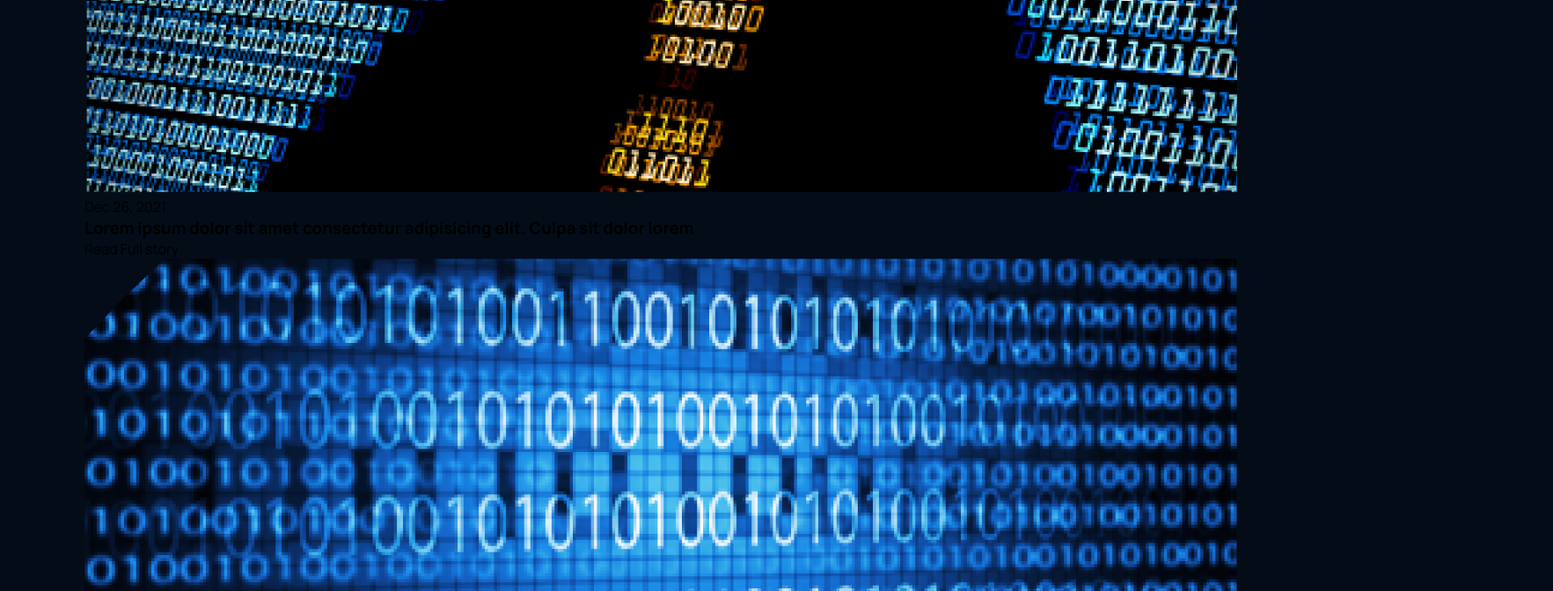
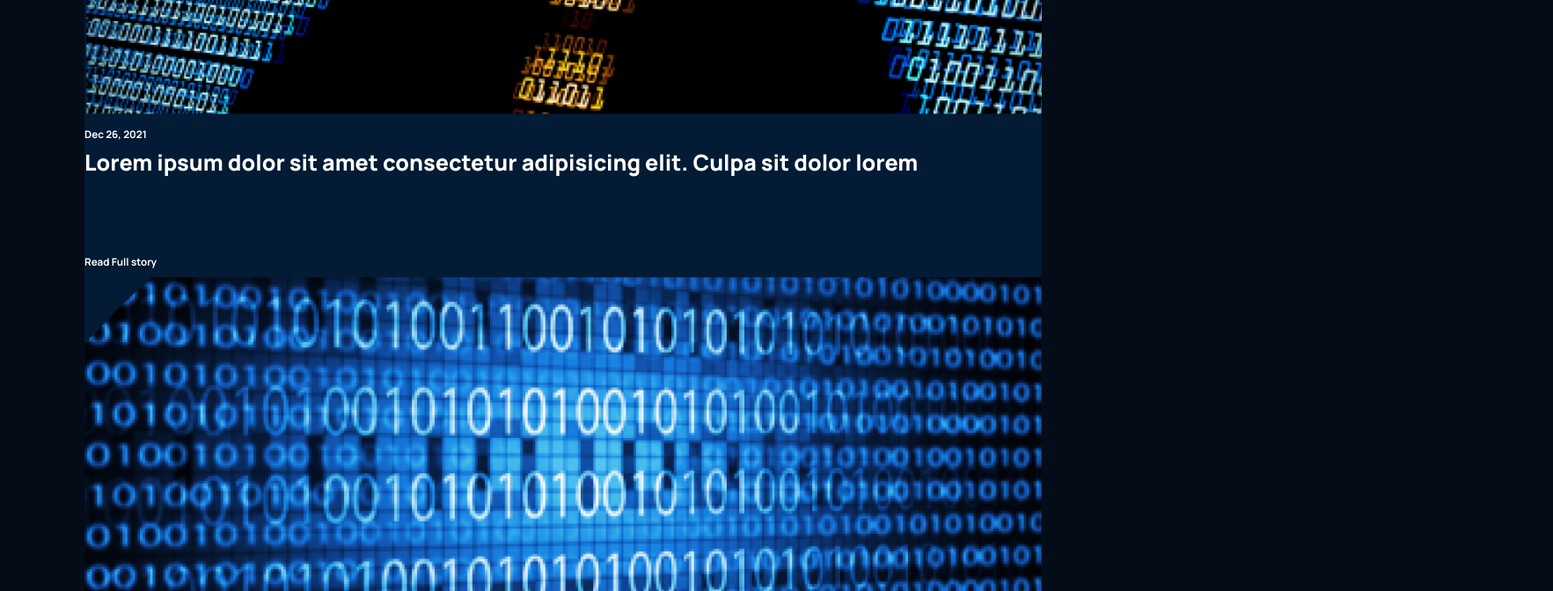
Before and after one commit to MilanDupalo/greedy.ninja, a React (Create React App) app: page / in a window 1280 px wide. Shown: the part 3920-4592 px from the top of the page at 88% size, 1765 px wide, since content can reach past the window. Built offline with nearby package versions, Linux system fonts and the light colour scheme.

Commit message:
cards style

```diff
--- a/src/components/article/Article.jsx
+++ b/src/components/article/Article.jsx
@@ -5,12 +5,12 @@ export const Article = ({ imgUrl, date, title }) => {
   return (
     <article className="card">
       <figure className="card-image-box">
-        <img src={imgUrl} alt="blogimg" />
+        <img className="card-image" src={imgUrl} alt="blogimg" />
       </figure>
       <section className="card-content">
         <header className="card-content-heading">
-          <p>{date}</p>
-          <h3>{title}</h3>
+          <p className="card-content-heading-date">{date}</p>
+          <h3 className="card-content-heading-text">{title}</h3>
         </header>
         <a className="card-content-link" href="#">
           Read Full story
--- a/src/components/article/article.css
+++ b/src/components/article/article.css
@@ -0,0 +1,57 @@
+.card {
+  width: 100%;
+  height: 100%;
+  display: flex;
+  flex-direction: column;
+  background: var(--color-footer);
+}
+
+.card-image-box {
+  width: 100%;
+  height: 100%;
+  background: var(--color-footer);
+}
+
+.card-image {
+  width: 100%;
+  height: 100%;
+}
+
+.card-content {
+  display: flex;
+  flex-direction: column;
+  justify-content: space-between;
+  padding-top: 1rem 1.5rem;
+  height: 100%;
+}
+
+.card-content-heading-date {
+  font-weight: bold;
+  font-size: 11.649px;
+  line-height: 35px;
+  color: white;
+}
+
+.card-content-heading-text {
+  font-weight: 800;
+  font-size: 25.11px;
+  line-height: 30px;
+  color: white;
+  margin-bottom: 5rem;
+  cursor: pointer;
+}
+
+.card-content-link {
+  font-weight: bold;
+  font-size: 11.649px;
+  line-height: 35px;
+  color: white;
+  cursor: pointer;
+}
+
+@media screen and (max-width: 550px) {
+  .card-content-heading-text {
+    font-size: 18px;
+    line-height: 25px;
+  }
+}
```
